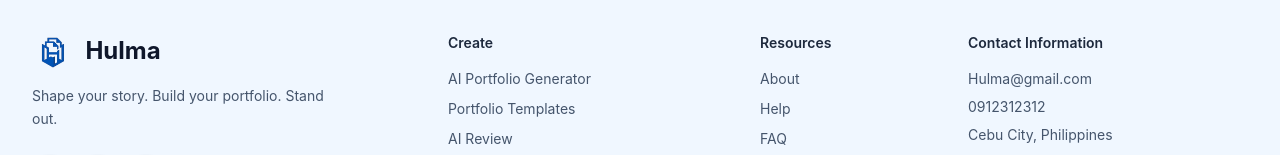
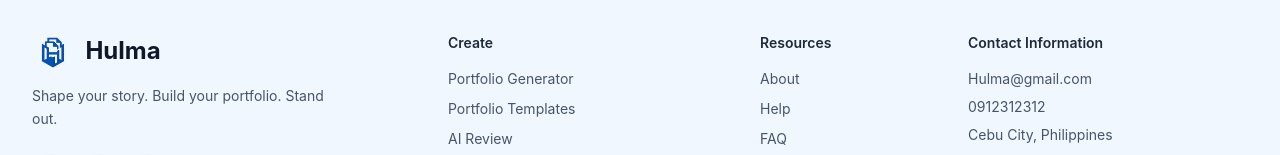
Before and after one commit to DrakeDev23/Hulma, a React (Vite) app in the folder frontend/: page / in a window 1280 px wide. Shown: the part 2769-2924 px from the top of the page. Built offline with nearby package versions, Linux system fonts and the light colour scheme; no server answers.

Commit message:
fix the design

```diff
--- a/frontend/src/components/Footer.jsx
+++ b/frontend/src/components/Footer.jsx
@@ -2,7 +2,7 @@ import { Link } from 'react-router-dom'
 import logoImg from '../assets/logo.png'
 
 const footerLinks = {
-  create: ['AI Portfolio Generator', 'Portfolio Templates', 'AI Review', 'Customize Portfolio'],
+  create: ['Portfolio Generator', 'Portfolio Templates', 'AI Review', 'Customize Portfolio'],
   resources: [
     { label: 'About', href: '#about' },
     { label: 'Help', href: '#help' },
--- a/frontend/src/pages/RegisterPage.jsx
+++ b/frontend/src/pages/RegisterPage.jsx
@@ -36,7 +36,6 @@ const errorText = (err, fallback) =>
 const evaluatePasswordStrength = (pass) => {
   if (!pass) return null
 
-  // Minimum 8 characters required; treat length as main factor
   if (pass.length < 8) {
     const diff = 8 - pass.length
     return {
```
